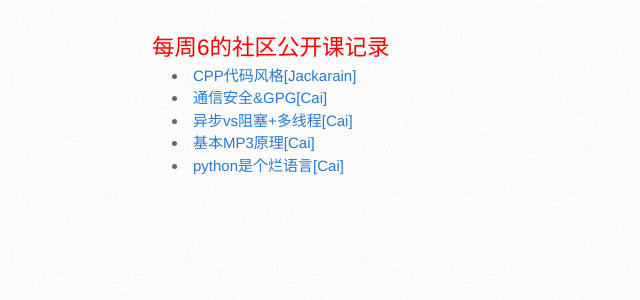
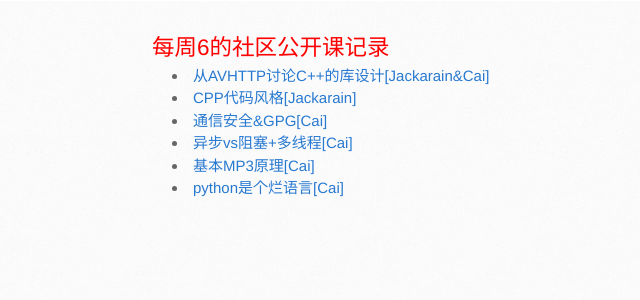
Before and after one commit to avplayer/avplayer.github.com, a Jekyll site: the page built from classes.md, in a window 1280 px wide. Shown: the top 300 px of the page, without its empty margins (18-658 px from the left). Built offline with Jekyll 4.4.1, drawn with Linux system fonts in a browser that asks for light colours; Markdown is read by kramdown in place of the engine named in the settings.

Commit message:
add class

```diff
--- a/classes.md
+++ b/classes.md
@@ -3,6 +3,7 @@ layout: class
 title: 每周6的社区公开课记录
 ---
 
+* [从AVHTTP讨论C++的库设计\[Jackarain&Cai\]](https://avlog.avplayer.org/3597082/avhttp%E6%9D%82%E8%B0%88.html)
 * [CPP代码风格\[Jackarain\]](https://avlog.avplayer.org/3597082/CPP%E4%BB%A3%E7%A0%81%E9%A3%8E%E6%A0%BC.html)
 * [通信安全&amp;GPG\[Cai\]](https://avlog.avplayer.org/3597082/%E9%80%9A%E4%BF%A1%E5%AE%89%E5%85%A8&amp%3bGPG.html)
 * [异步vs阻塞+多线程\[Cai\]](https://avlog.avplayer.org/3597082/%E5%BC%82%E6%AD%A5vs%E5%90%8C%E6%AD%A5%E5%A4%9A%E7%BA%BF%E7%A8%8B.html)
```
